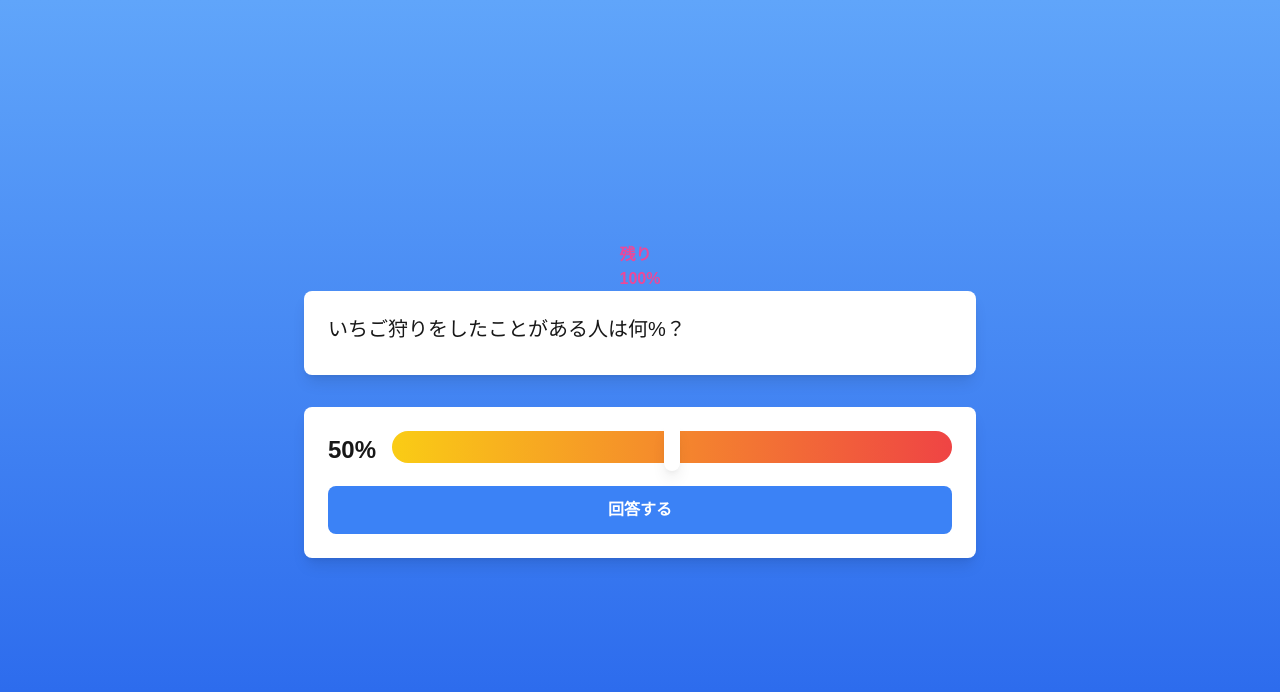
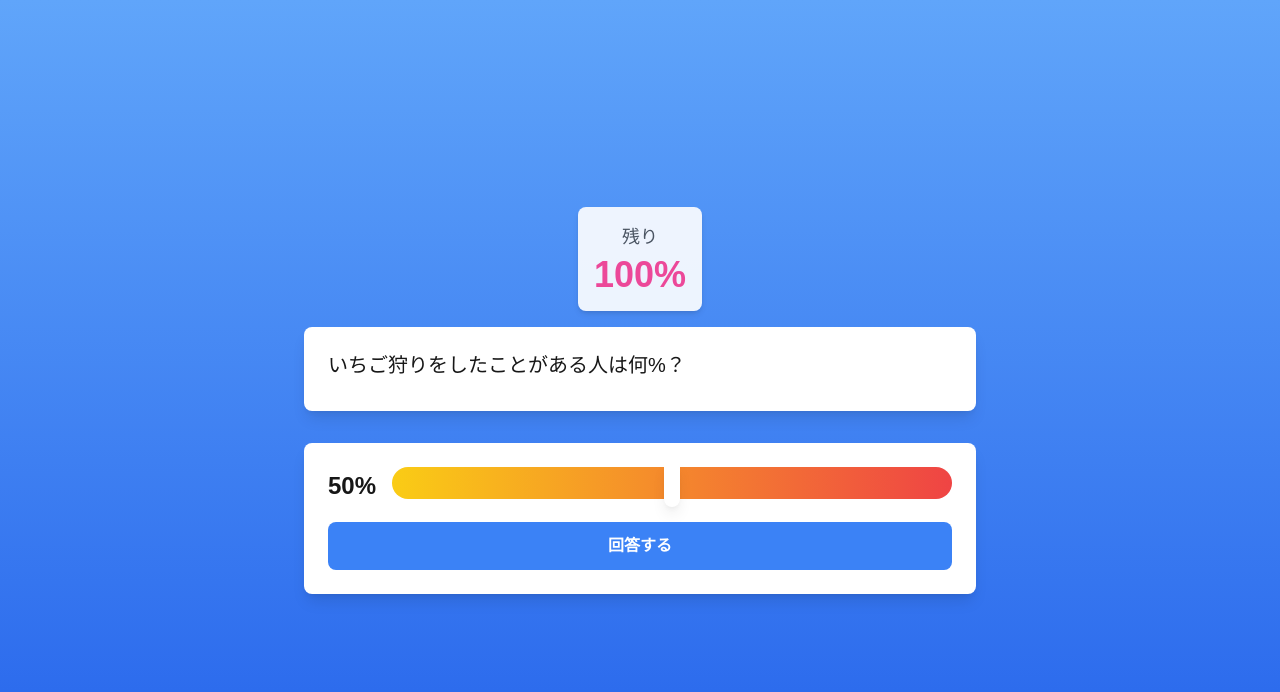
Before and after one commit to na2kera/percent-balloon, a Next.js app: page / in a window 1280 px wide. Shown: the top 692 px of the page. Built offline with nearby package versions, Linux system fonts and the light colour scheme.

Commit message:
UIを修正

```diff
--- a/app/page.tsx
+++ b/app/page.tsx
@@ -87,10 +87,11 @@ export default function Home() {
   return (
     <div className="flex flex-col items-center justify-center min-h-screen p-8 bg-gradient-to-b from-blue-400 to-blue-600">
       {/* 残りのパーセントを表示 */}
-      <div className="text-pink-500 font-bold whitespace-nowrap">
-        残り
-        <br />
-        {remainingPercent}%
+      <div className="bg-white/90 rounded-lg p-4 shadow-md mb-4 text-center">
+        <div className="text-gray-600 text-lg mb-1">残り</div>
+        <div className="text-pink-500 font-bold text-4xl">
+          {remainingPercent}%
+        </div>
       </div>
 
       {/* クイズ質問パネル */}
```
